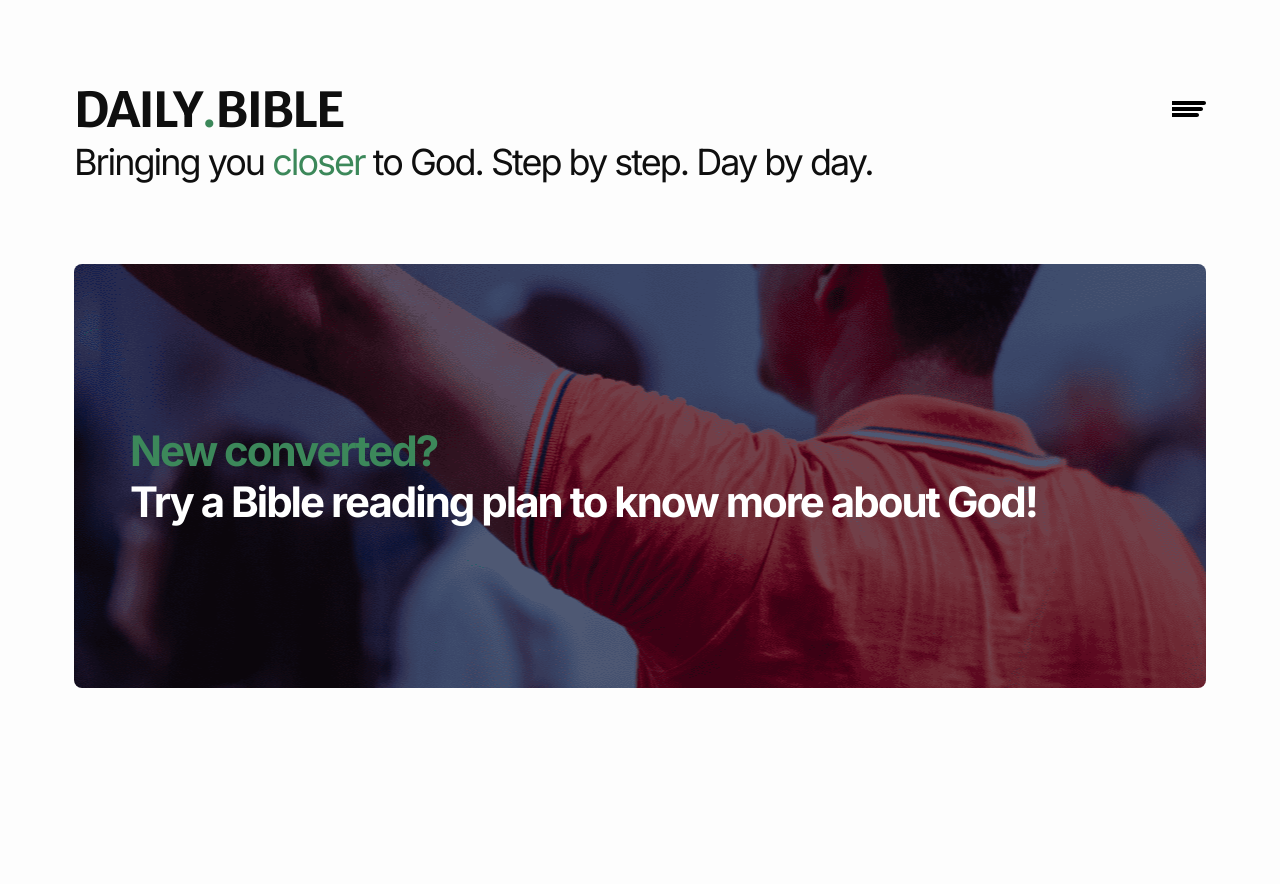
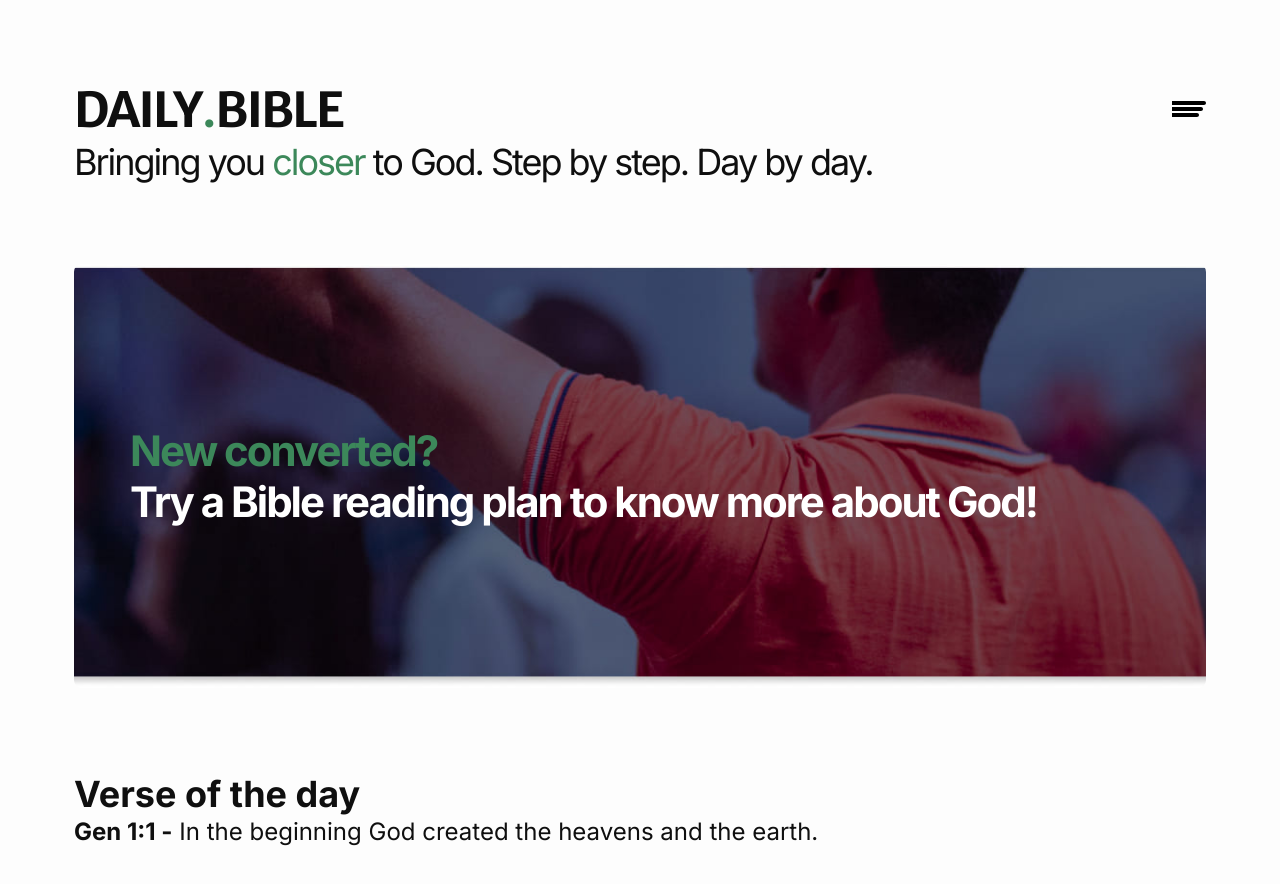
Before and after one commit to gabrielcaamargo/daily.bible, a React (Vite) app: page / in a window 1280 px wide. Shown: the top 884 px of the page. Before the commit the page ends 800 px from the top, so only its background shows below. Built offline with nearby package versions, Linux system fonts and the light colour scheme.

Commit message:
📦 chore: create verse of the day

```diff
--- a/src/components/PlanBanner/styles.ts
+++ b/src/components/PlanBanner/styles.ts
@@ -4,7 +4,7 @@ export const Container = styled.div`
   width: 100%;
   height: 424px;
   border-radius: 8px;
-  background: url('src/assets/images/new-converted.png');
+  background: url('src/assets/images/new-converted.jpg');
   background-size: cover;
   background-position: center center;
   overflow: hidden;
--- /dev/null
+++ b/src/components/VerseOfTheDay/index.tsx
@@ -0,0 +1,10 @@
+import { Container } from './styles';
+
+export default function VerseOfTheDay() {
+  return (
+    <Container>
+      <p className='title'><strong>Verse of the day</strong></p>
+      <p className='description'><strong>Gen 1:1 -</strong> In the beginning God created the heavens and the earth. </p>
+    </Container>
+  );
+}
--- /dev/null
+++ b/src/components/VerseOfTheDay/styles.ts
@@ -0,0 +1,16 @@
+import styled from 'styled-components';
+
+export const Container = styled.div`
+  margin-top: 84px;
+
+  .title {
+    font-size: 36px;
+    font-family: 'Merriweather Sans', sans-serif;
+    letter-spacing: -2%;
+  }
+
+  .description {
+    font-size: 24px;
+    letter-spacing: -2%;
+  }
+`;
--- a/src/pages/Home/index.tsx
+++ b/src/pages/Home/index.tsx
@@ -1,4 +1,5 @@
 import PlanBanner from '../../components/PlanBanner';
+import VerseOfTheDay from '../../components/VerseOfTheDay';
 import { Container } from './styles';
 
 export default function Home() {
@@ -6,6 +7,7 @@ export default function Home() {
     <Container>
       <h2>Bringing you <span>closer</span> to God. Step by step. Day by day. </h2>
       <PlanBanner />
+      <VerseOfTheDay />
     </Container>
   );
 }
```
Also changed, not shown: src/assets/images/new-converted.jpg (added), src/assets/images/new-converted.png (deleted).
